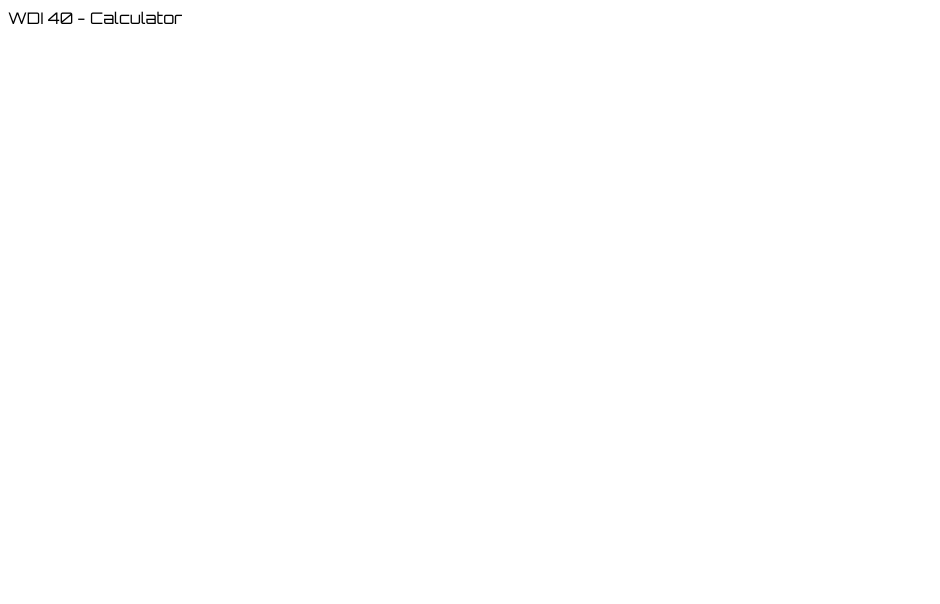
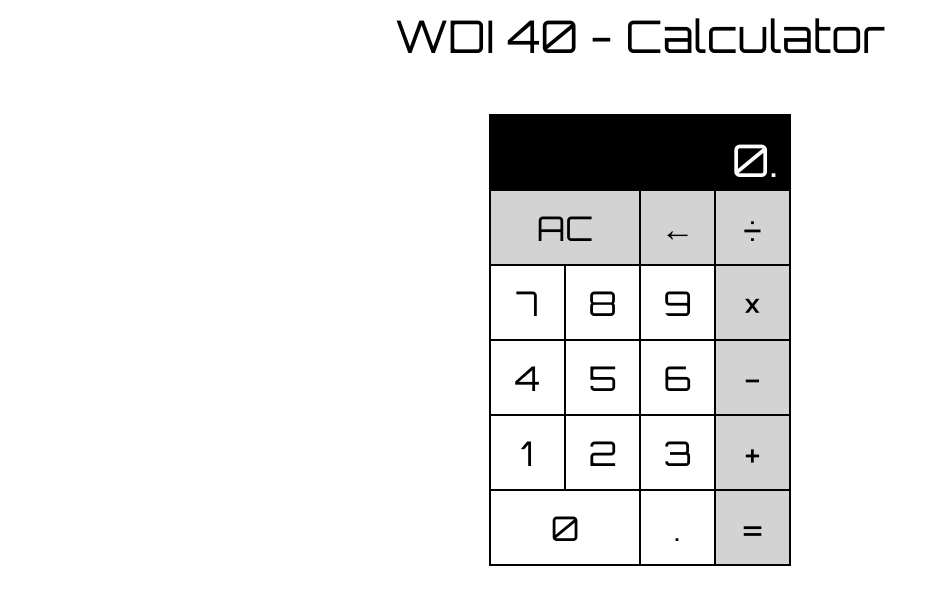
Before and after one commit to syomo1103/js-calculator, a plain HTML site: page index.html in a window 1280 px wide. Shown: the whole page, without its empty margins (0-940 px from the left). Drawn offline with Linux system fonts and the light colour scheme.

Commit message:
Added markup, styling, and little JS

```diff
--- a/css/main.css
+++ b/css/main.css
@@ -2,3 +2,55 @@
   box-sizing: border-box;
   font-family: 'Orbitron', sans-serif;
 }
+
+header {
+  text-align: center;
+  font-size: 45px;
+}
+
+#calc {
+  font-size: 34px;
+  border: solid black 2px;
+  border-collapse: collapse;
+  margin: 50px auto;
+}
+
+#calc td {
+  border: solid black 2px;
+  width: 75px;
+  height: 75px;
+  text-align: center;
+  vertical-align: middle;
+}
+
+#calc #display {
+  text-align: right;
+  font-size: 45px;
+  padding-right: 10px;
+  background-color: black;
+  color: white;
+  vertical-align: bottom;
+}
+
+.digit:hover {
+  color: white;
+  background-color: black;
+}
+
+.op {
+  background-color: lightgray;
+}
+
+.op:hover {
+  background-color: black;
+  color: lightgrey;
+}
+
+.clear {
+  background-color: lightgray;
+}
+
+.clear:hover {
+  background-color: black;
+  color: lightgrey;
+}
--- a/index.html
+++ b/index.html
@@ -9,6 +9,39 @@
 </head>
 <body>
   <header>WDI 40 - Calculator</header>
+  <table id="calc">
+    <tr>
+      <td id="display" colspan="4"></td>
+    </tr>
+    <tr>
+      <td class="clear" colspan="2">AC</td>
+      <td class="clear">&larr;</td>
+      <td class="op">&divide;</td>
+    </tr>
+    <tr>
+      <td class="digit">7</td>
+      <td class="digit">8</td>
+      <td class="digit">9</td>
+      <td class="op">&#215;</td>
+    </tr>
+    <tr>
+      <td class="digit">4</td>
+      <td class="digit">5</td>
+      <td class="digit">6</td>
+      <td class="op">-</td>
+    </tr>
+    <tr>
+      <td class="digit">1</td>
+      <td class="digit">2</td>
+      <td class="digit">3</td>
+      <td class="op">&#43;</td>
+    </tr>
+    <tr>
+      <td class="digit" colspan="2">0</td>
+      <td class="digit">.</td>
+      <td class="op">=</td>
+    </tr>
+  </table>
 <script src="js/main.js"></script>
 </body>
 </html>
--- a/js/main.js
+++ b/js/main.js
@@ -0,0 +1,25 @@
+/*--- variables ---*/
+
+var input, firstNum, op, result;
+var displayEl = document.getElementById('display');
+
+/*---event listeners ---*/
+
+
+
+
+
+/*---functions ---*/
+
+function initalize() {
+  input = '';
+  firstNum = op = result = null;
+  updateDisplay();
+}
+
+function updateDisplay() {
+  var text = result || input || '0.';
+  displayEl.textContent = text;
+}
+
+initalize();
```
